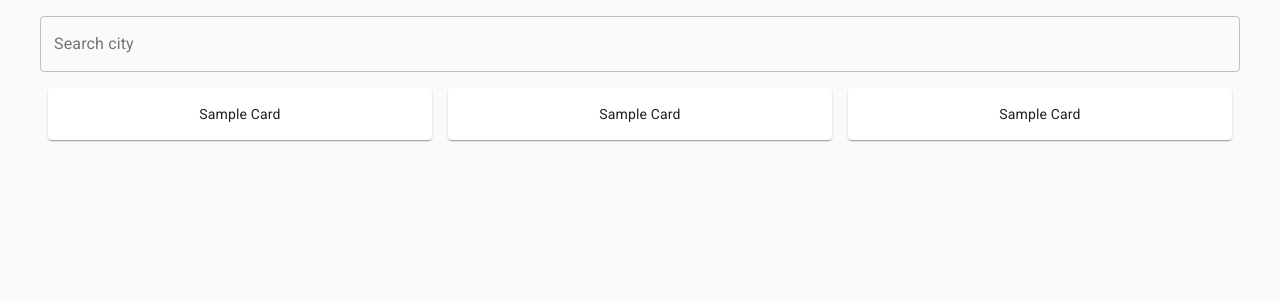
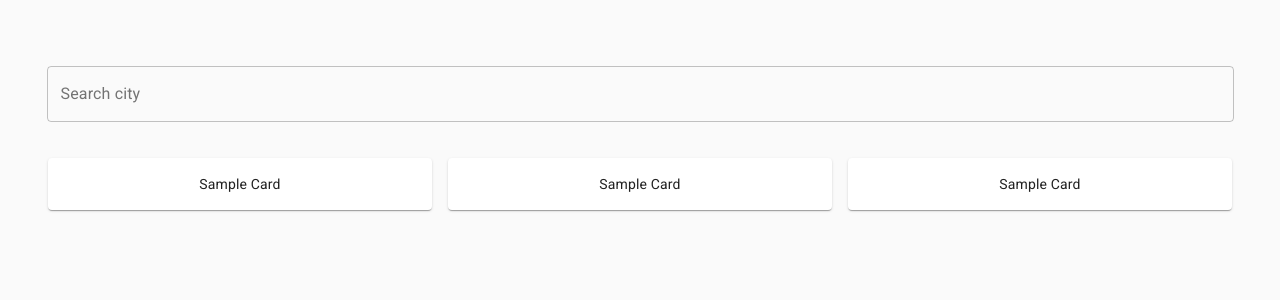
Before and after one commit to zynmurel/weather-app, a Next.js app: page / in a window 1280 px wide. Shown: the top 300 px of the page. Built offline with nearby package versions, Linux system fonts and the light colour scheme.

Commit message:
edit: search-bar

```diff
--- a/pages/Components/input.js
+++ b/pages/Components/input.js
@@ -5,8 +5,8 @@ import Autocomplete from '@material-ui/lab/Autocomplete';
 
 export default function FreeSolo() {
     return (
-
-        <div style={{ maxWidth: 1200, "margin": "auto" }}>
+        <div style={{ maxWidth: 1300, "margin": "auto" ,"margin-top":50, marginBottom: 20}}>
+        <div style={{"margin": "auto", maxWidth: 1187}}>
             <Autocomplete
                 id="free-solo-demo"
                 freeSolo
@@ -15,6 +15,7 @@ export default function FreeSolo() {
                     <TextField {...params} label="Search city" margin="normal" variant="outlined" />
                 )}
             />
+        </div>
         </div>
 
     );
```
